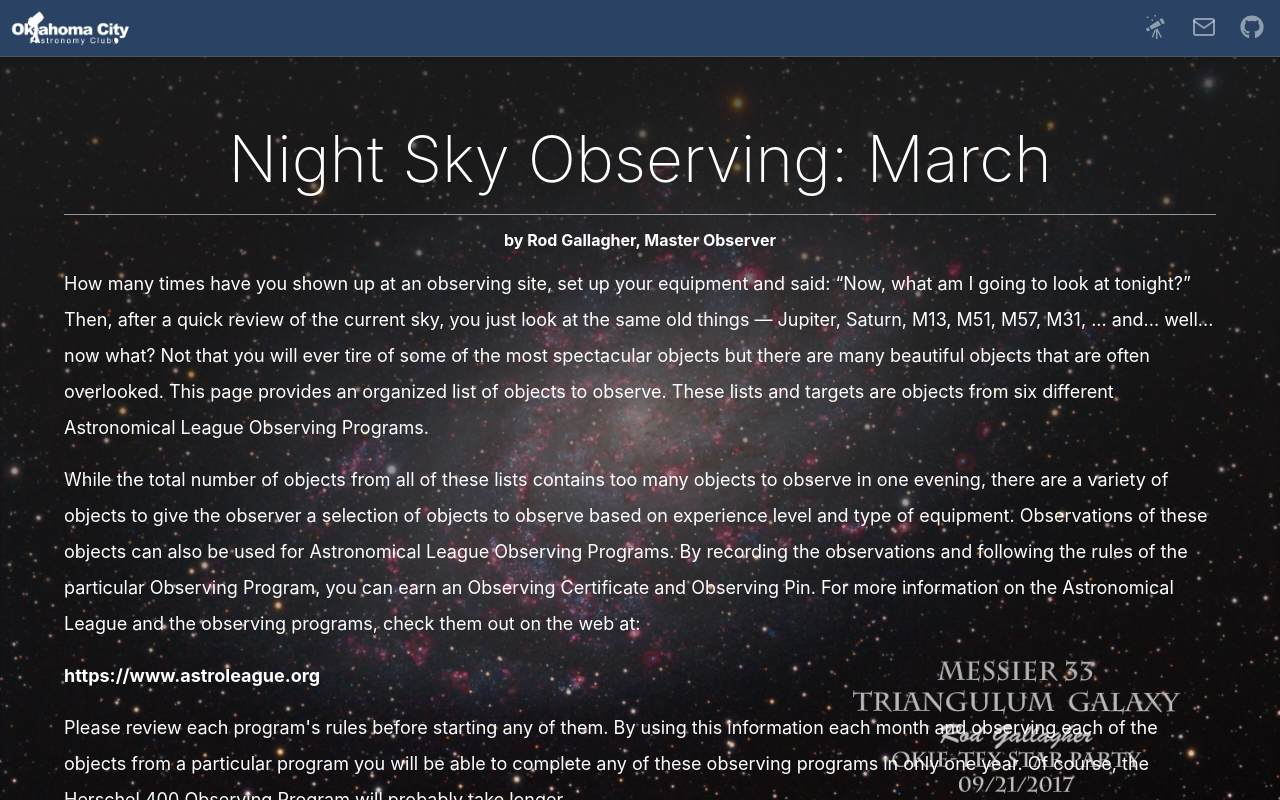
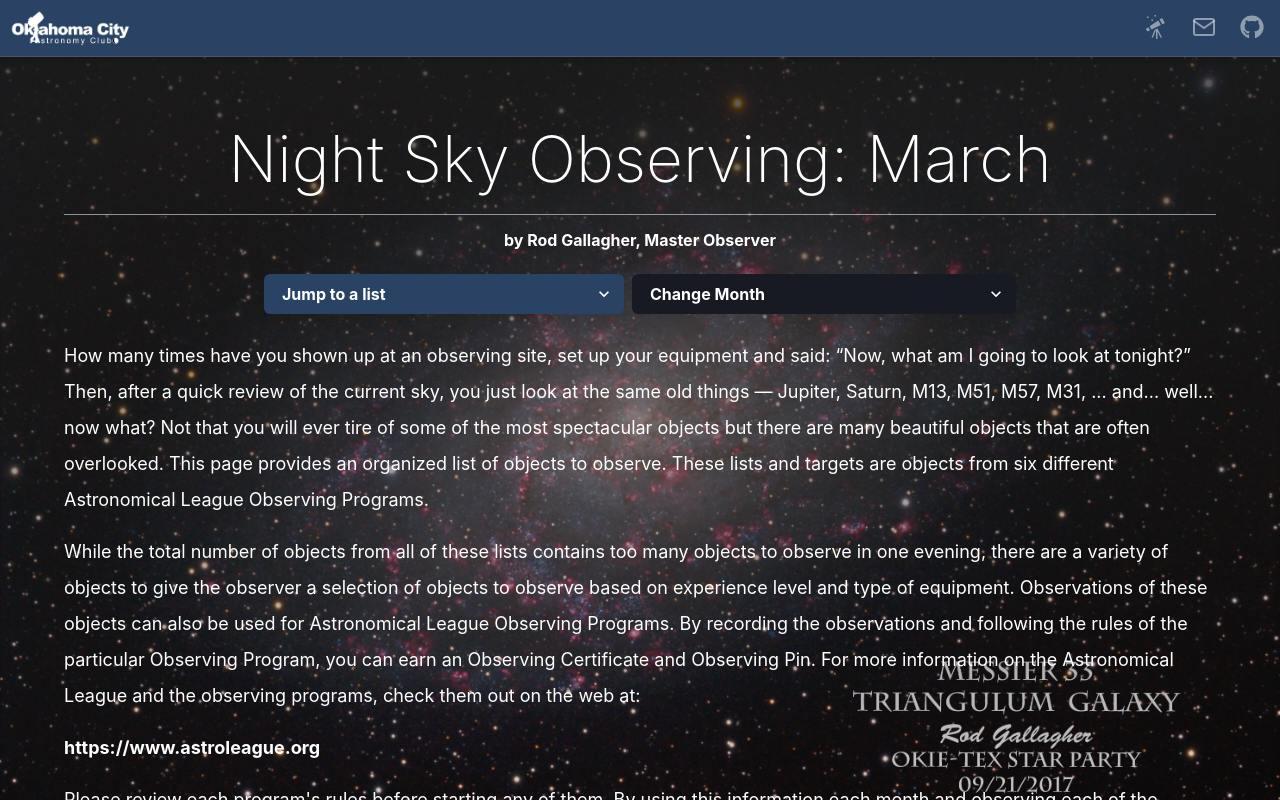
Before and after one commit to sdmacdonald/okcastro.club, a React (Vite) app: page /observing in a window 1280 px wide. Shown: the top 800 px of the page. Built offline with nearby package versions, Linux system fonts and the light colour scheme.

Commit message:
Jump to a list

```diff
--- a/src/pages/Observing.jsx
+++ b/src/pages/Observing.jsx
@@ -1,17 +1,23 @@
 import React, { useState } from "react";
-import { Box, Heading, Select } from "@chakra-ui/react";
+import { Box, Heading, HStack, Select } from "@chakra-ui/react";
 import { tables, text, monthOptions, getMonth } from "../assets/data";
 import { TextBlock } from "../components";
 import { Page, Segment, TargetTable } from "../templates";
+import { Link } from "react-router-dom";
 
 export const Observing = (props) => {
   const [month, setMonth] = useState(getMonth());
+  const [section, setSection] = useState("#");
 
   const handleMonth = (e) => {
     setMonth({
       value: parseInt(e.target.value),
       month: e.target.childNodes[e.target.value].id,
     });
+  };
+
+  const handleSection = (e) => {
+    setSection(`#${e.target.value}`);
   };
 
   return (
@@ -24,16 +30,34 @@ export const Observing = (props) => {
         <Heading as="h2" fontSize="md" fontWeight="bold">
           by Rod Gallagher, Master Observer
         </Heading>
-        {text.map((block, index) => (
-          <TextBlock key={index} textAlign="left">
-            {block}
-          </TextBlock>
+
+        <HStack justify="center" m={6}>
+          <a href={section}>
+            <Select
+              placeholder="Jump to a list"
+              onChange={handleSection}
+              maxW="sm"
+              variant="filled"
+              bgColor="blue.800"
+              fontWeight="bold"
+              _hover={{ bgColor: "blue.600", color: "white" }}
+            >
+              {tables.map((table, index) => (
+                <option key={index} value={table.id}>
+                  {table.title}
+                </option>
               ))}
+            </Select>
+          </a>
           <Select
             placeholder="Change Month"
-          size="sm"
             onChange={handleMonth}
-          variant="outline"
+            maxW="sm"
+            variant="filled"
+            bgColor="gray.900"
+            color="white"
+            fontWeight="bold"
+            _hover={{ bgColor: "gray.900", color: "white" }}
           >
             {monthOptions.map((m, index) => (
               <option
@@ -46,6 +70,13 @@ export const Observing = (props) => {
               </option>
             ))}
           </Select>
+        </HStack>
+
+        {text.map((block, index) => (
+          <TextBlock key={index} textAlign="left">
+            {block}
+          </TextBlock>
+        ))}
       </Segment>
 
       {tables.map((table, index) => (
@@ -57,6 +88,7 @@ export const Observing = (props) => {
           }}
           mx={3}
           as="h2"
+          id={table.id}
         >
           {table.description.map((text, index) => (
             <TextBlock key={index} textAlign="left">
@@ -75,7 +107,6 @@ export const Observing = (props) => {
               title={table.title}
               key={table.id}
               filter={month.value}
-              id={table.id}
               targetList={table.targets}
             />
           </Box>
--- a/src/templates/Segment.jsx
+++ b/src/templates/Segment.jsx
@@ -2,7 +2,7 @@ import React from "react";
 import { Box, Divider, Heading } from "@chakra-ui/react";
 
 export const Segment = (props) => {
-  const { as, children, color, heading, rest } = props;
+  const { as, children, color, heading, id, rest } = props;
   return (
     <Box
       p={10}
@@ -11,6 +11,7 @@ export const Segment = (props) => {
       textAlign="center"
       // maxW="976px"
       color={color || "black"}
+      id={id}
     >
       <Heading
         as={as}
```
Lines whose indentation alone changed are shown as unchanged.
